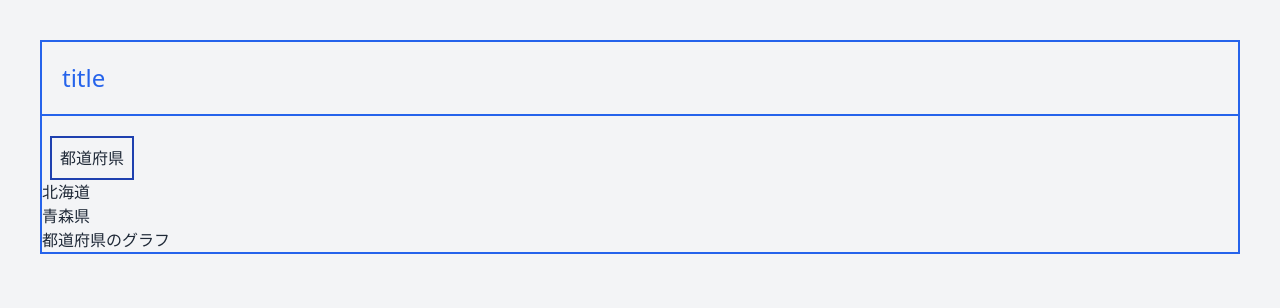
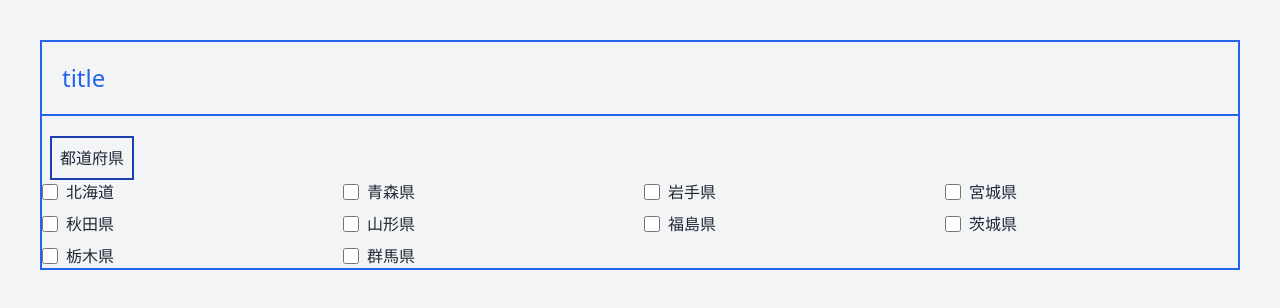
Before and after one commit to tomoya0318/PrefTrend, a React (Vite) app: page / in a window 1280 px wide. Shown: the top 308 px of the page. Built offline with nearby package versions, Linux system fonts and the light colour scheme.

Commit message:
feat: コンポーネント構造をアトミックデザインパターンに再構築
- Appコンポーネントをシンプル化
- Dashboardページコンポーネントを追加
- DashboardTemplateを実装
- 都道府県選択機能の基本構造を整備

```diff
--- a/src/App.tsx
+++ b/src/App.tsx
@@ -1,13 +1,5 @@
+import { Dashboard } from "./components/pages/Dashboard";
+
 export default function App() {
-  return (
-    <div className="mx-10 my-10 items-center border-2 border-primary">
-      <h1 className="mb-5 border-b-2 border-primary p-5 text-2xl text-primary">title</h1>
-      <h2 className="ml-2 inline-block w-auto border-2 border-secondary p-2">都道府県</h2>
-      <ul>
-        <li>北海道</li>
-        <li>青森県</li>
-      </ul>
-      <div>都道府県のグラフ</div>
-    </div>
-  );
+  return <Dashboard />;
 }
--- /dev/null
+++ b/src/components/pages/Dashboard.tsx
@@ -0,0 +1,38 @@
+import { useState } from "react";
+
+import { Prefecture } from "../../types/api/prefecture";
+import { DashboardTemplate } from "../templates/DashboardTemplate";
+
+const mockPrefectures: Prefecture[] = [
+  { prefCode: 1, prefName: "北海道" },
+  { prefCode: 2, prefName: "青森県" },
+  { prefCode: 3, prefName: "岩手県" },
+  { prefCode: 4, prefName: "宮城県" },
+  { prefCode: 5, prefName: "秋田県" },
+  { prefCode: 6, prefName: "山形県" },
+  { prefCode: 7, prefName: "福島県" },
+  { prefCode: 8, prefName: "茨城県" },
+  { prefCode: 9, prefName: "栃木県" },
+  { prefCode: 10, prefName: "群馬県" },
+];
+
+export function Dashboard() {
+  // todo: 後でfetchしてくる
+  const prefectures: Prefecture[] = mockPrefectures;
+  const [checkedPrefCodes, setCheckedPrefCodes] = useState<number[]>([]);
+
+  const handlePrefectureChange = (prefCode: number, checked: boolean) => {
+    if (checked) {
+      setCheckedPrefCodes([...checkedPrefCodes, prefCode]);
+    } else {
+      setCheckedPrefCodes(checkedPrefCodes.filter((code) => code !== prefCode));
+    }
+  };
+  return (
+    <DashboardTemplate
+      checkedPrefCodes={checkedPrefCodes}
+      prefectures={prefectures}
+      onPrefectureChange={handlePrefectureChange}
+    />
+  );
+}
--- /dev/null
+++ b/src/components/templates/DashboardTemplate.tsx
@@ -0,0 +1,28 @@
+import { Prefecture } from "../../types/api/prefecture";
+import { PrefectureCheckboxList } from "../organisms/PrefectureCheckboxList";
+
+interface DashboardTemplateProps {
+  prefectures: Prefecture[];
+  checkedPrefCodes: number[];
+  onPrefectureChange: (prefCode: number, checked: boolean) => void;
+}
+
+export function DashboardTemplate({
+  prefectures,
+  checkedPrefCodes,
+  onPrefectureChange,
+}: DashboardTemplateProps) {
+  return (
+    <div className="mx-10 my-10 items-center border-2 border-primary">
+      <h1 className="mb-5 border-b-2 border-primary p-5 text-2xl text-primary">title</h1>
+      <main>
+        <h2 className="ml-2 inline-block w-auto border-2 border-secondary p-2">都道府県</h2>
+        <PrefectureCheckboxList
+          checkedPrefCodes={checkedPrefCodes}
+          prefectures={prefectures}
+          onPrefectureChange={onPrefectureChange}
+        />
+      </main>
+    </div>
+  );
+}
```
